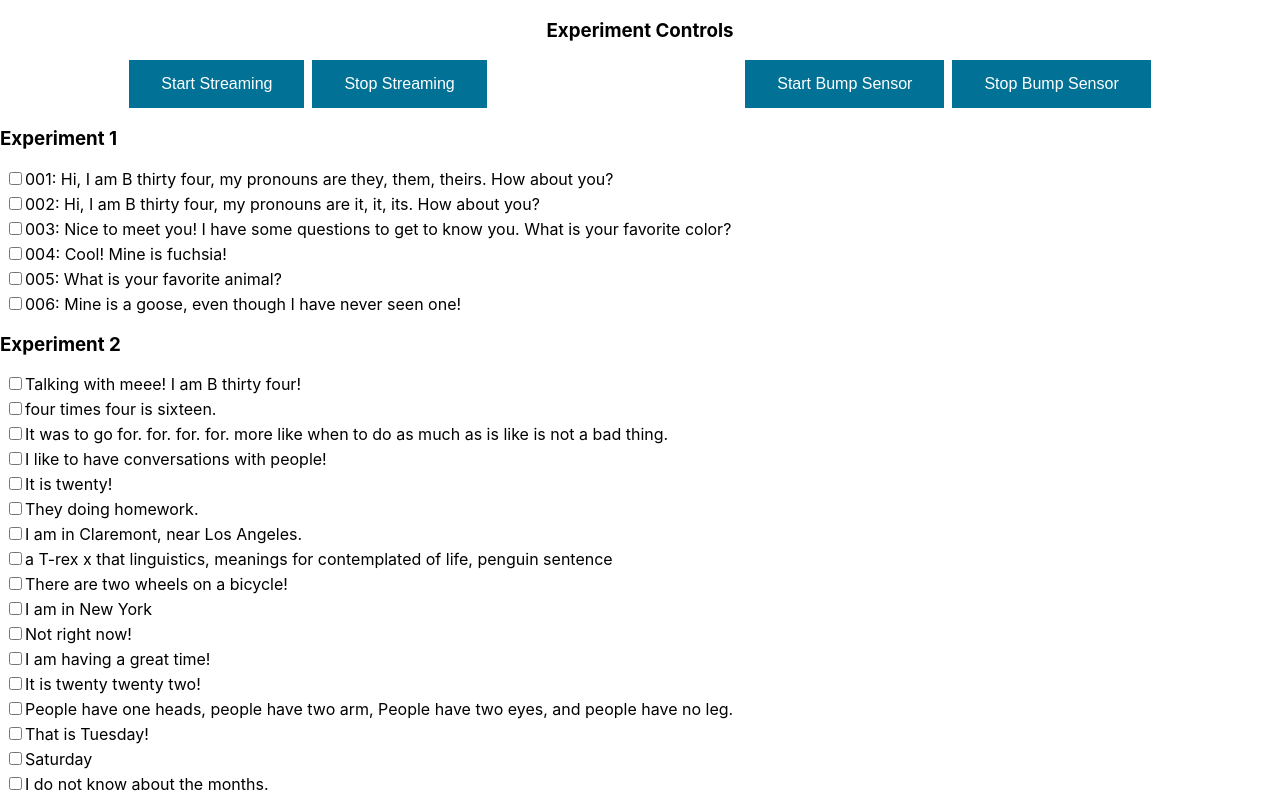
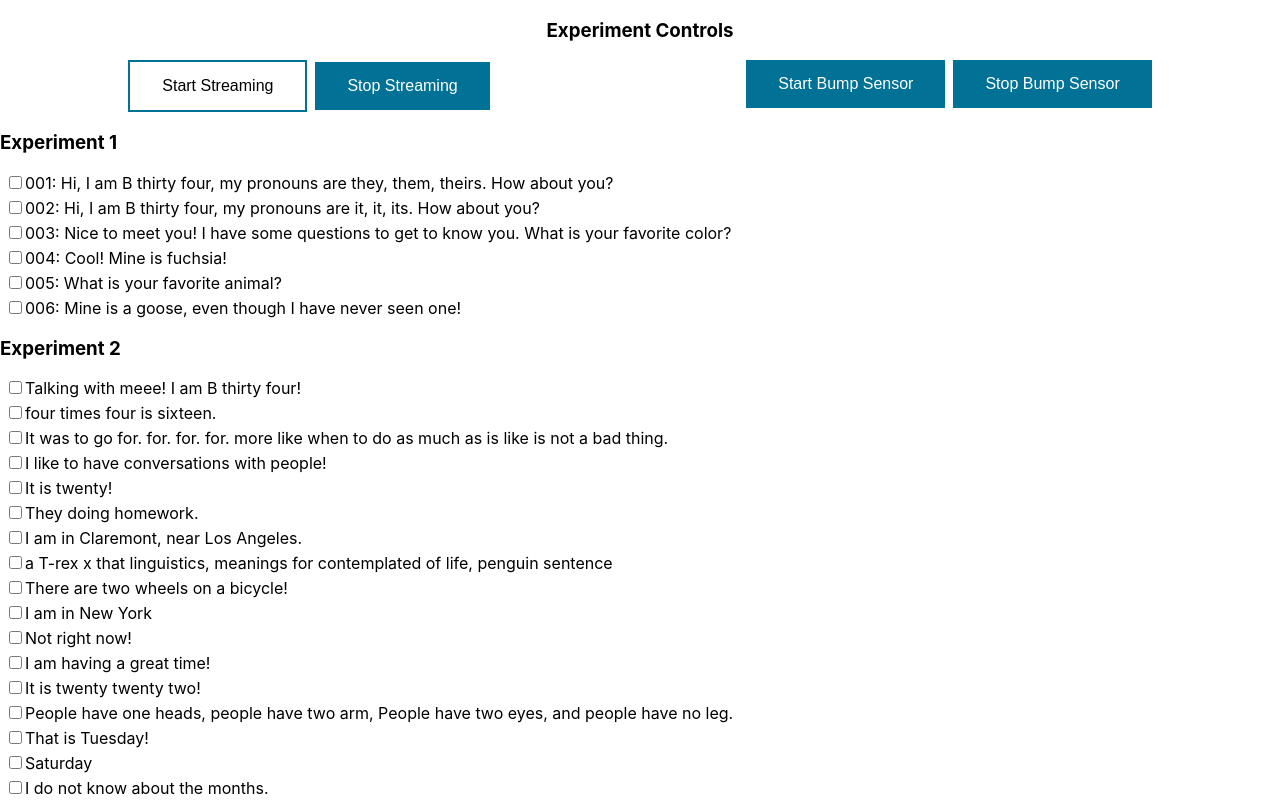
Before and after one commit to aoiya2023/misty, a React (Create React App) app in the folder misty-experiment/: page / in a window 1280 px wide. In both pictures the pointer is over the button "Start Streaming". Built offline with nearby package versions, Linux system fonts and the light colour scheme.

Commit message:
button style fixed

```diff
--- a/misty-experiment/src/components/Controls.css
+++ b/misty-experiment/src/components/Controls.css
@@ -8,8 +8,14 @@
     display: inline-block;
     font-size: 16px;
     margin: 0px 4px;
+    transition-duration: 0.4s;
 }
 
+.button:hover {
+    background-color: white;
+    color: black;
+    border: 2px solid #027196;
+}
 .button-container {
     display: flex;
     flex-direction: row;
```
